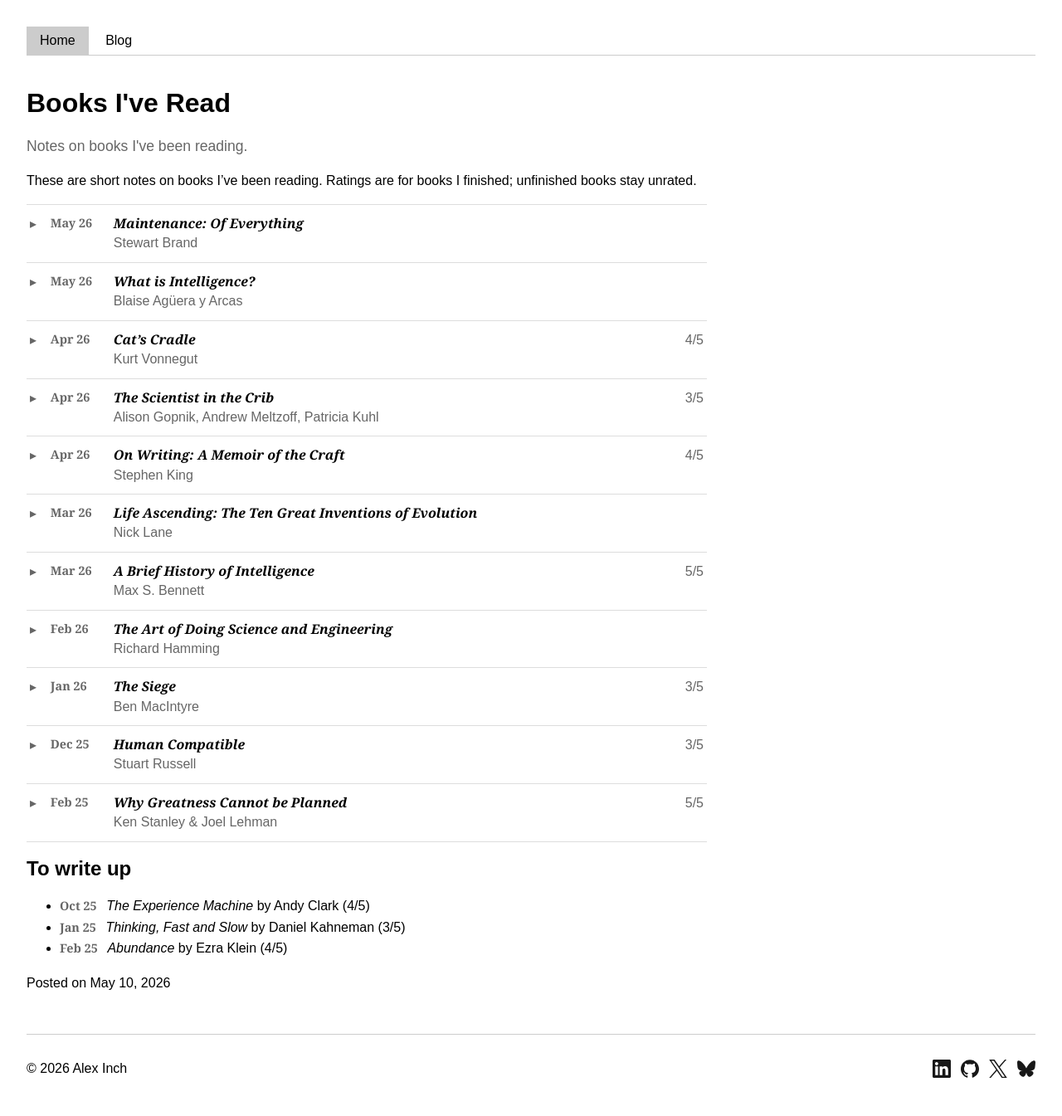
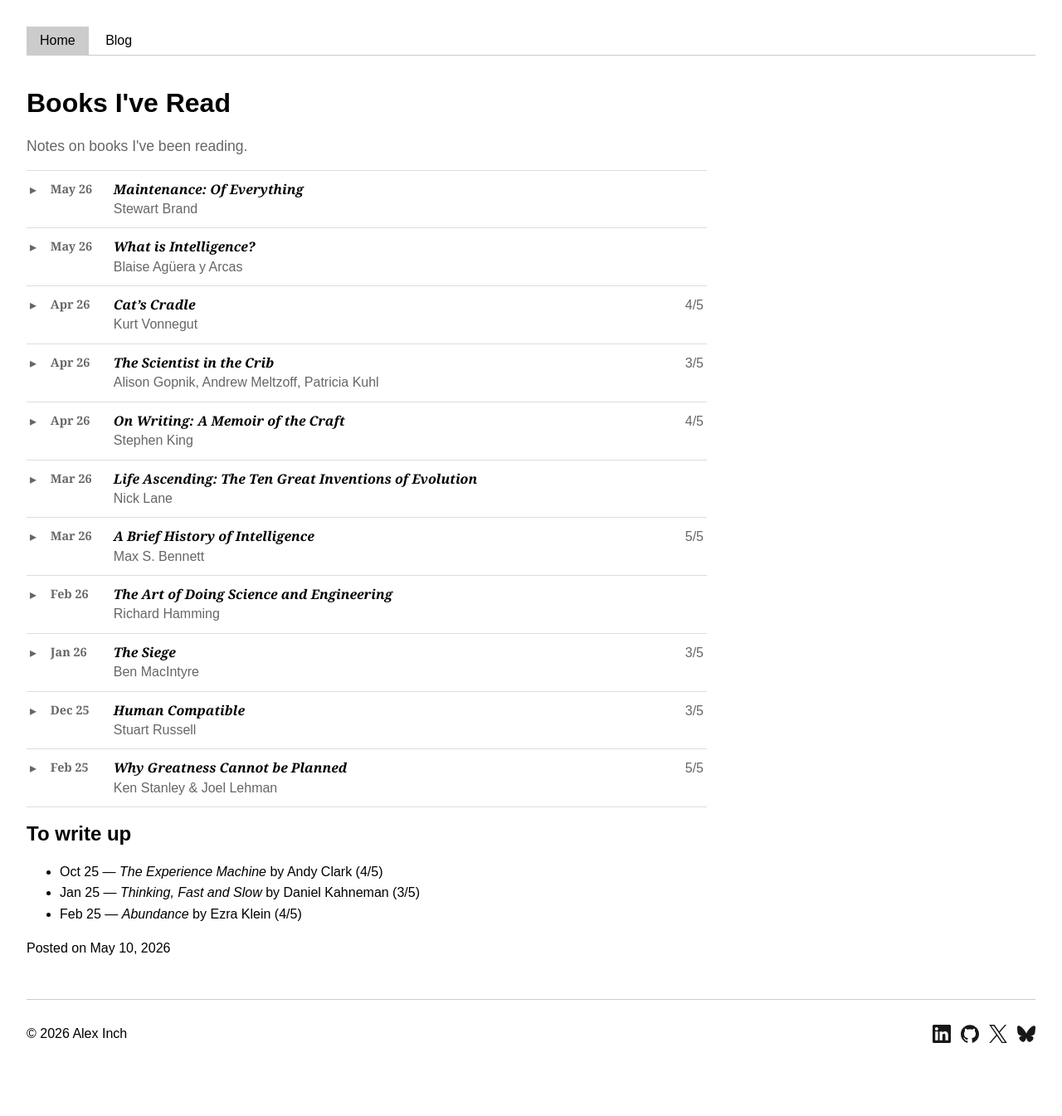
Before and after one commit to foty-hub/foty-hub.github.io, a Jekyll site: the page built from _posts/2026-05-10-books-ive-read.md, in a window 1280 px wide. Shown: the whole page at 83% size. Built offline with Jekyll 4.4.1, drawn with Linux system fonts in a browser that asks for light colours; after the commit the page ends 1303 px from its top, so only the background shows below that; some of the changed lines change nothing that is shown.

Commit message:
Wording in books post

```diff
--- a/_posts/2026-05-10-books-ive-read.md
+++ b/_posts/2026-05-10-books-ive-read.md
@@ -7,16 +7,14 @@
 book_notes: true
 ---
 
-These are short notes on books I've been reading. Ratings are for books I finished; unfinished books stay unrated.
-
 ## May 26 | *Maintenance: Of Everything* by Stewart Brand
 
-Currently reading. A bit of a punt but I'm enjoying it. On the surface it's about keeping sailing boats and motorbikes in good nick, but there's more to it - how we maintain ourselves, our relationships and our lives.
+Currently reading. A bit of a punt but I'm enjoying it. On the surface it's about keeping sailing boats and motorbikes in good nick, but there's more to it --- how we maintain ourselves, our relationships and our lives.
 
 
 ## May 26 | *What is Intelligence?* by Blaise Agüera y Arcas
 
-Currently reading. First impression: dense with technical detail and quite provocative. I don't like some of the ideas being put forward (LLMs are conscious, for example). But I do look forward to reading Aguera y Arcas justify them.
+Currently reading. First impression: thoughtful, dense with technical detail, and quite provocative. I don't like some of the ideas being put forward (LLMs are conscious, for example) but I do look forward to reading Aguera y Arcas justify them.
 
 
 ## Apr 26 | *Cat's Cradle* by Kurt Vonnegut (4/5)
@@ -26,18 +24,18 @@
 
 ## Apr 26 | *The Scientist in the Crib* by Alison Gopnik, Andrew Meltzoff, Patricia Kuhl (3/5)
 
-*The Scientist in the Crib* is a fairly short read by three researchers of childhood development. The book describes how young infants learn, and piece the world together. The identify three core aspects of childhood learning:
+*The Scientist in the Crib* is a fairly short read by three Childhood Development researchers. The book describes how young infants learn to piece the world together. The identify three core aspects of childhood learning:
 
 - Representation learning, driven by genetics (eg. object-centric vision, distinguishing speech patterns)
 - Learning via physical and linguistic experimentation
-- Interaction with other people - both learning from them (that's two-way - think about the exaggerated, easily distinguished vowels of *mother-ese* we naturally use with babies), and to learn about them (eg. mentalisation, Theory of Mind).
+- Interaction with other people --- both learning from them (that's two-way --- think about the exaggerated, easily distinguished *mother-ese* we naturally use with babies), and to learn about them (eg. mentalisation, Theory of Mind).
 
-They hypothesise that we exhibit a curiosity drive that compels us to explain things we see, that we feel as powerfully as any other biological impulse (take your pick from the Four F's - *fight, flee, feed,... reproduce*). One memorable example from the book - if you connect a baby's foot via a silk ribbon to a mobile, they will learn to kick their foot to make it move. If you remove the ribbon, they'll try to kick but find it no longer moves. Puzzled, they'll resort to another trick - one that works on Mum - they'll earnestly smile at the mobile, to see if that moves it. That's while they're still figuring out causality I guess. Either way, a good read, although I wish it had a little more scientific detail.
+They hypothesise that we exhibit a curiosity drive that compels us to explain things we see, that we feel as powerfully as any other biological impulse (take your pick from the Four F's --- *fight, flee, feed,... reproduce*). One memorable example from the book --- if you connect a baby's foot via a silk ribbon to a mobile, they will learn to kick their foot to make it move. If you remove the ribbon, they'll try to kick but find it no longer moves. Puzzled, they'll resort to another trick --- one that works on Mum --- they'll earnestly smile at the mobile, to see if that moves it. That's while they're still figuring out causality I guess. Either way, a good read, although I wish it had a little more scientific detail.
 
 
 ## Apr 26 | *On Writing: A Memoir of the Craft* by Stephen King (4/5)
 
-A great discussion of writing - think Strunk & White's classic style guide, only with more depth and examples. It helps that King's writing is so fun to read - it's evocative, it's conversational, it's intelligent. He starts with a brief memoir that I would have happily read by itself. It's followed by more specifics on writing, naturally with a focus on fiction (I reckon it carries over to non-fiction too though). The general thrust is to write lots, read lots, and be honest. The best part is the closer, in which he offers an unedited and edited version of the same passage - the second version comes alive. A fairly easy 'recommend' for anyone interested in the craft of writing.
+A great discussion of writing --- think Strunk & White's classic style guide, only with more depth and examples. It helps that King's writing is so fun to read --- it's evocative, it's conversational, it's intelligent. He starts with a brief memoir that I would have happily read by itself. It's followed by more specifics on writing, naturally with a focus on fiction (I reckon it carries over to non-fiction too though). The general thrust is to write lots, read lots, and be honest. The best part is the closer, in which he offers an unedited and edited version of the same passage --- the second version comes alive. A fairly easy 'recommend' for anyone interested in the craft of writing.
 
 Some memorable directions:
 
@@ -47,28 +45,30 @@
 - *'Reading takes time, and the glass teat takes too much of it.'* Lots of detail on setting up a workspace and limiting distraction so you can work hard.
 - *'What are you going to write about? Anything at all... **as long as you tell the truth**.'*
 - *'The basic rule of vocabulary is always use the first word that comes to your mind, if it is appropriate.'*
-- *'2nd draft = 1st draft - 10%'*
+- *'2nd draft = 1st draft --- 10%'*
 - Let a piece sit for six weeks after the first draft, and do not touch it or look at it. It will feel like someone else's piece when you return, and it is easier to kill someone else's darlings than your own.
 
 
 ## Mar 26 | *Life Ascending: The Ten Great Inventions of Evolution* by Nick Lane
 
-Perhaps I was overly excitable after crashing through *A Brief History of Intelligence*, but *Life Ascending* isn't for me. It's mostly about the biochemistry of the origin of life, which although interesting, I didn't find very inspiring - I ended up dropping the book ~200 pages in.
+Perhaps I was overly excitable after crashing through *A Brief History of Intelligence*, but *Life Ascending* isn't for me. It's mostly about the biochemistry of the origin of life, which although interesting, I didn't find very inspiring --- I ended up dropping the book ~150 pages in.
 
 
 ## Mar 26 | *A Brief History of Intelligence* by Max S. Bennett (5/5)
 
-The book breaks down the evolutionary innovations underpinning intelligence. It steps through five innovations, with parallels in AI: steering (RL), pattern recognition (ML), simulation of your own actions (world models), simulation of others' state (Multi-Agent RL and Theory of Mind), and language (NLP). Quite a few research ideas struck me while reading the book. I also found it humbling as someone working on AI - the human brain achieves all these things simultaneously, using limited power, online in a world with no resets. Modern AI scratches the surface, but we have no unified model for all five, and nor do we seem very close. Cannot recommend strongly enough for anyone interested in the nature of intelligence.
+The book breaks down the evolutionary innovations underpinning intelligence. It steps through five innovations, with parallels in AI: steering (RL), pattern recognition (ML), simulation of your own actions (world models), simulation of others' state (Multi-Agent RL and Theory of Mind), and language (NLP). Quite a few research ideas struck me while reading the book.
+
+As someone working on AI research, this book is a humbling read --- the human brain achieves all the things we'd like to do simultaneously, efficiently, in a world with no resets. The more you learn about the brain and the body, the more AI and robotics looks like a poor imitation. Modern AI is improving rapidly, but we have no unified model for all five of Bennett's innovations, and nor do we seem very close. Cannot recommend strongly enough, for anyone interested in the nature of intelligence. Thanks to Tim Röcktaschel for including a recommendation for this book in his UCL course on Open-Endedness.
 
 
 ## Feb 26 | *The Art of Doing Science and Engineering* by Richard Hamming
 
-In 1995, Turing Award winner Richard Hamming gave an incredible talk titled '[You and Your Research](http://youtube.com/watch?v=a1zDuOPkMSw)'. In the talk, he laid out the patterns he had observed which lead to successful research careers. This book takes the lecture and stretches it out with biographical detail, covering his life's work. Expect anecdotes about error correction, mainframes and FORTRAN. Personally I dropped the book after getting about 2/3rds in - I don't think it's worth reading unless you're interested in Hamming's era of computing. The lecture, however, is essential viewing.
+In 1995, Turing Award winner Richard Hamming gave an incredible talk titled '[You and Your Research](http://youtube.com/watch?v=a1zDuOPkMSw)'. In the talk, he laid out the patterns he had observed which lead to successful research careers --- what enabled people to do *good* work. This book takes the lecture and stretches it out with biographical detail, covering his life's work. Expect anecdotes about error correction, mainframes and FORTRAN. Personally I dropped the book after getting about 2/3rds in --- I don't think it's worth reading unless you're interested in Hamming's era of computing. The lecture, however, is essential viewing.
 
 
 ## Jan 26 | *The Siege* by Ben MacIntyre (3/5)
 
-A gift from Dad, not the sort of thing I would pick out for myself. But it's a good narrative non-fiction romp, about the hostage situation at the Iranian embassy in London (not to be confused with the hostage situation at the US's Tehran embassy). The book gives some context on the Iranian Revolution and subsequent downfall of the Shah, which is quite relevant at the time of writing. I preferred the first 2/3rds of the book, which covers the situation within the embassy: as the tension ratchets up, it's hard not to feel some sympathy for the hostage-takers as their situation worsens and it becomes apparent that they're in over their heads. The final third details an SAS rescue attempt, most characterised by total chaos. A nice page-turner.
+A gift from Dad, not the sort of thing I would pick out for myself. But it's a good romp about the Iranian hostage situation in London (not to be confused with a similar story at the US embassy in Tehran). The book gives some context on the Iranian Revolution and subsequent downfall of the Shah, which has unfortunately turned out to be quite relevant at the time of writing, but adds some great colour. I preferred the first 2/3rds of the book, which covers the situation within the embassy: as the tension ratchets up, it's hard not to feel some sympathy for the hostage-takers as their situation worsens and it becomes apparent that they're in far over their heads. The final third details an SAS rescue attempt, characterised mostly by total chaos. A nice page-turner.
 
 
 ## Dec 25 | *Human Compatible* by Stuart Russell (3/5)
@@ -80,13 +80,13 @@
 
 ## Feb 25 | *Why Greatness Cannot be Planned* by Ken Stanley & Joel Lehman (5/5)
 
-A discussion of the idea of invention and discovery, based on a machine learning experiment named PicBreeder. The authors argue that interesting discoveries don't happen because of straight shots from A to Z; rather, intermediate results that enable discoveries are unpredictable, forming *stepping stones* to new ideas. An example from the book: Suppose you're some God three billion years ago, and you want to develop an intelligent species from the primordial soup. Should you start administering the SAT to single-celled gunk in the hopes of breeding the bacterium with the biggest brain? Of course not. To develop intelligent life, many apparently-unrelated steps had to happen first: meat-eating, warm-bloodedness, aerobic respiration, eyes, legs, lungs and plenty more. More recently, to invent a computer in 1900, you wouldn't have first thought to work on the vacuum tubes being developed for radio.
+A discussion of invention and discovery, centred on a machine learning experiment named PicBreeder. The authors argue that interesting discoveries don't happen because of straight shots from A to Z; rather, intermediate results that enable discoveries are unpredictable, forming *stepping stones* to new ideas. An example from the book: Suppose you're some God three billion years ago, and you want to develop an intelligent species from the primordial soup. Should you start administering the SAT to single-celled gunk in the hopes of breeding big-brained bacteria? Probably not. To develop intelligent life, many apparently-unrelated steps had to happen first: meat-eating, warm-bloodedness, aerobic respiration, eyes, legs, lungs and more.
 
-Stanley and Lehman's point, then, is that we should focus on novel or interesting discoveries which are within reach, rather than aiming for distant goals to which we have no hope of sketching a route. In ML terms, they advocate evolutionary methods and novelty search over objective-driven optimisation. Beyond ML, they argue that we should embrace serendipity and allow ourselves to follow our interests. A fantastic book which altered my perspective on decision-making in both ML and real life.
+Stanley and Lehman's point, then, is that we should focus on novel or interesting discoveries which are within reach, rather than aiming for distant goals which we can't even sketch a route to. In ML terms, they advocate evolutionary methods and novelty search over objective-driven optimisation. Beyond ML, they argue that we should embrace serendipity and permit ourselves to follow our interests. A fantastic book which altered my perspective on decision-making in both ML and real life.
 
 
 ## To write up
 
-- Oct 25 - *The Experience Machine* by Andy Clark (4/5)
-- Jan 25 - *Thinking, Fast and Slow* by Daniel Kahneman (3/5)
-- Feb 25 - *Abundance* by Ezra Klein (4/5)
+- Oct 25 --- *The Experience Machine* by Andy Clark (4/5)
+- Jan 25 --- *Thinking, Fast and Slow* by Daniel Kahneman (3/5)
+- Feb 25 --- *Abundance* by Ezra Klein (4/5)
```
Also changed, not shown: 1 other file.
